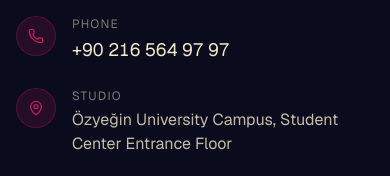
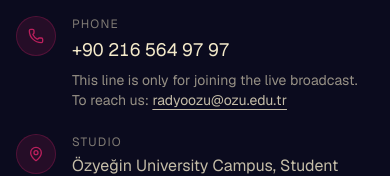
Before and after one commit to NurettinSelim/radyoozu-rework, a Next.js app: page /en/iletisim in a window 390 px wide. Shown: the part 359-535 px from the top of the page. Built offline with nearby package versions, Linux system fonts and the light colour scheme; no server answers.

Commit message:
feat: clarify studio phone use

```diff
--- a/src/app/[locale]/iletisim/page.tsx
+++ b/src/app/[locale]/iletisim/page.tsx
@@ -71,6 +71,17 @@ export default async function ContactPage({ params }: Props) {
                   >
                     {site.phone}
                   </TrackedLink>
+                  <p className="mt-1.5 max-w-sm text-sm text-pretty text-foreground/60">
+                    {c.phoneNote}{" "}
+                    <TrackedLink
+                      href={`mailto:${site.email}`}
+                      event="contact_click"
+                      params={{ method: "email" }}
+                      className="text-foreground/80 underline underline-offset-4 transition-[color] duration-150 ease-out hover:text-primary"
+                    >
+                      {site.email}
+                    </TrackedLink>
+                  </p>
                 </dd>
               </div>
             </div>
--- a/src/app/[locale]/page.tsx
+++ b/src/app/[locale]/page.tsx
@@ -6,6 +6,7 @@ import { Button } from "@/components/ui/button";
 import { SpotifyIcon } from "@/components/social-links";
 import { HomeInfoPanel } from "@/components/home-info-panel";
 import { LivePlayer } from "@/components/live-player";
+import { TrackedLink } from "@/components/analytics/tracked-link";
 import { Link } from "@/i18n/navigation";
 import { getCopy } from "@/content/copy";
 import { getSite } from "@/lib/site";
@@ -91,6 +92,17 @@ export default async function HomePage({ params }: Props) {
               {site.phone}
             </span>
           </a>
+          <p className="enter-rise enter-delay-4 max-w-xs self-center text-center text-xs text-pretty text-foreground/60">
+            {copy.iletisim.phoneNote}{" "}
+            <TrackedLink
+              href={`mailto:${site.email}`}
+              event="contact_click"
+              params={{ method: "email" }}
+              className="text-foreground/80 underline underline-offset-4 transition-[color] duration-150 ease-out hover:text-primary"
+            >
+              {site.email}
+            </TrackedLink>
+          </p>
         </div>
       </section>
 
--- a/src/app/admin/(authed)/copy/_components/copy-form.tsx
+++ b/src/app/admin/(authed)/copy/_components/copy-form.tsx
@@ -118,6 +118,13 @@ export function CopyForm({ initial }: { initial: Copy }) {
             <Input {...form.register("iletisim.socialLabel")} />
           </Field>
         </div>
+        <Field
+          label="Telefon notu"
+          hint="Telefon numarasının hemen altında görünür; sonuna e-posta adresi bağlantı olarak eklenir"
+          error={errors.iletisim?.phoneNote?.message}
+        >
+          <Textarea rows={2} {...form.register("iletisim.phoneNote")} />
+        </Field>
         <Field label="Instagram kartı başlık" error={errors.iletisim?.instagram?.heading?.message}>
           <Input {...form.register("iletisim.instagram.heading")} />
         </Field>
--- a/src/content/defaults.ts
+++ b/src/content/defaults.ts
@@ -187,6 +187,7 @@ export const DEFAULT_COPY: Copy = {
     tagline:
       "Dinleyicilerimizden gelen her öneri, her şarkı isteği ve her yorum yayına dokunuyor. Bize yaz, stüdyoda konuşalım.",
     phoneLabel: "Telefon",
+    phoneNote: "Bu hat yalnızca canlı yayına katılmak içindir. Bize ulaşmak için:",
     emailLabel: "E-posta",
     studioLabel: "Stüdyo",
     socialLabel: "Sosyal",
--- a/src/content/en.ts
+++ b/src/content/en.ts
@@ -34,6 +34,7 @@ export const EN_COPY: Copy = {
     tagline:
       "Every suggestion, song request, and comment from our listeners shapes the show. Write to us — let's talk in the studio.",
     phoneLabel: "Phone",
+    phoneNote: "This line is only for joining the live broadcast. To reach us:",
     emailLabel: "Email",
     studioLabel: "Studio",
     socialLabel: "Social",
--- a/src/content/schema.ts
+++ b/src/content/schema.ts
@@ -124,6 +124,7 @@ export const copySchema = z.object({
     headline: z.string().min(1),
     tagline: z.string().min(1),
     phoneLabel: z.string().min(1),
+    phoneNote: z.string().min(1).default("Bu hat yalnızca canlı yayına katılmak içindir. Bize ulaşmak için:"),
     emailLabel: z.string().min(1).default("E-posta"),
     studioLabel: z.string().min(1),
     socialLabel: z.string().min(1),
```
